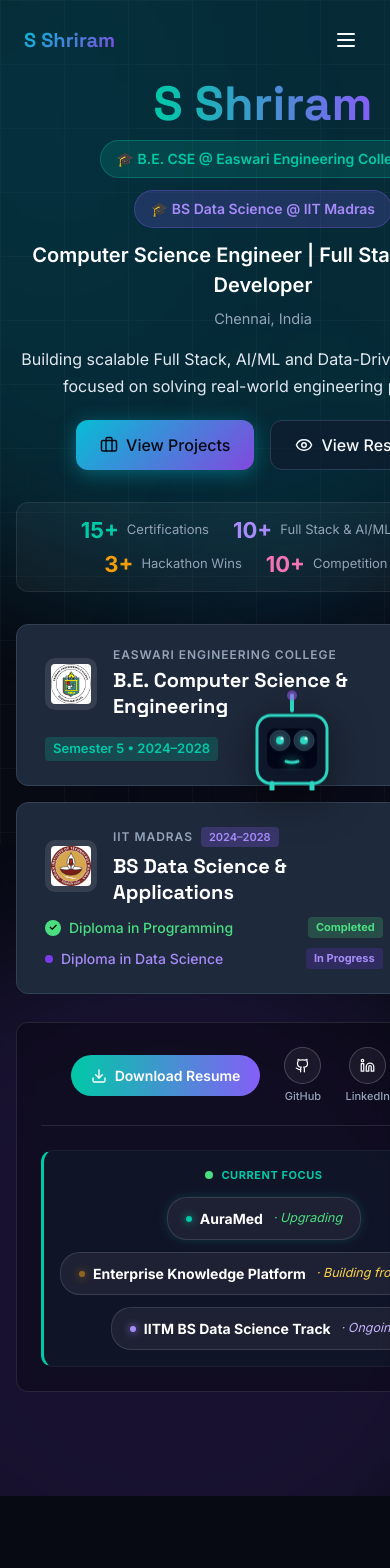
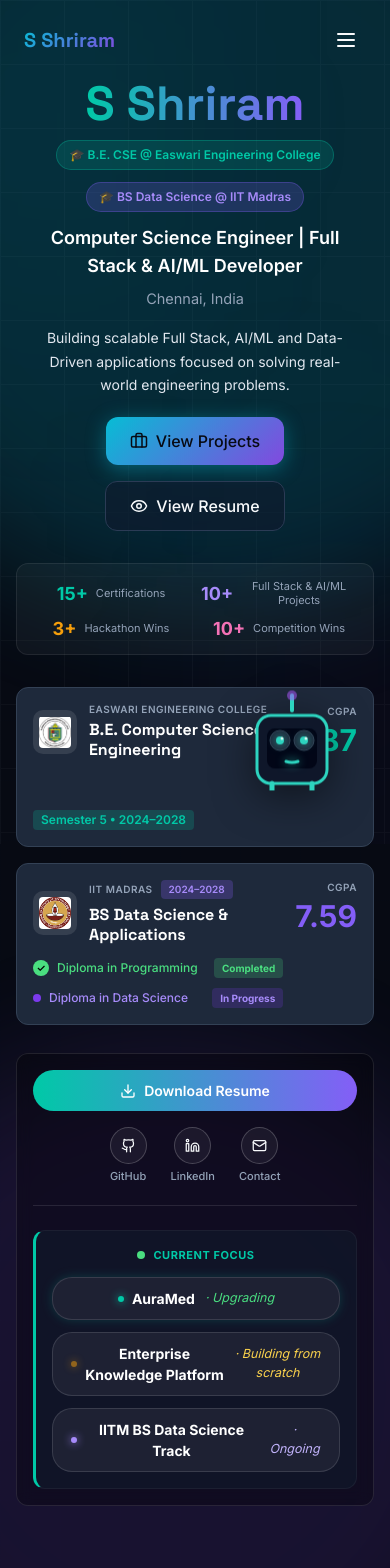
Before and after one commit to shriram-s7/portfolio-s-shriram, a React (Vite) app: page / in a window 390 px wide. Shown: the top 1568 px of the page. Built offline with nearby package versions, Linux system fonts and the light colour scheme; the HTML template or start-up script is replaced by a standard one.

Commit message:
fix: resolve mobile responsiveness in Hero section

```diff
--- a/src/components/portfolio/Hero.tsx
+++ b/src/components/portfolio/Hero.tsx
@@ -92,16 +92,16 @@
           </h1>
 
           {/* Dual Degree Badges */}
-          <div className="flex flex-wrap items-center justify-center gap-3 mb-3 animate-slide-up animation-delay-100">
-            <span className="inline-flex items-center px-4 py-2 rounded-full text-sm font-semibold bg-[#00C9A7]/15 text-[#00C9A7] border border-[#00C9A7]/30 whitespace-nowrap">
+          <div className="flex flex-col md:flex-row items-center justify-center gap-3 mb-3 animate-slide-up animation-delay-100">
+            <span className="inline-flex items-center px-3 py-1.5 md:px-4 md:py-2 rounded-full text-xs md:text-sm font-semibold bg-[#00C9A7]/15 text-[#00C9A7] border border-[#00C9A7]/30 max-w-full text-center whitespace-normal md:whitespace-nowrap">
               🎓 B.E. CSE @ Easwari Engineering College
             </span>
-            <span className="inline-flex items-center px-4 py-2 rounded-full text-sm font-semibold bg-[#845EF7]/20 text-[#A78BFA] border border-[#845EF7]/30 whitespace-nowrap">
+            <span className="inline-flex items-center px-3 py-1.5 md:px-4 md:py-2 rounded-full text-xs md:text-sm font-semibold bg-[#845EF7]/20 text-[#A78BFA] border border-[#845EF7]/30 max-w-full text-center whitespace-normal md:whitespace-nowrap">
               🎓 BS Data Science @ IIT Madras
             </span>
           </div>
 
-          <p className="text-[20px] text-white font-semibold mb-2 animate-slide-up animation-delay-150">
+          <p className="text-lg md:text-[20px] text-white font-semibold mb-2 px-4 md:px-0 text-wrap animate-slide-up animation-delay-150">
             {role}
           </p>
 
@@ -109,7 +109,7 @@
             {location}
           </div>
 
-          <p className="text-[#E2E8F0] text-[16px] leading-[1.7] max-w-2xl mx-auto mb-5 animate-slide-up animation-delay-200">
+          <p className="text-[#E2E8F0] text-sm md:text-[16px] leading-[1.7] max-w-2xl mx-auto mb-5 px-4 md:px-0 animate-slide-up animation-delay-200">
             {summary}
           </p>
 
@@ -130,126 +130,125 @@
           {/* --- SLIM STATS STRIP --- */}
           <div
             ref={statsRef}
-            className="flex flex-wrap md:flex-nowrap items-center justify-center gap-x-6 gap-y-3 rounded-[12px] border w-full max-w-5xl mx-auto mb-8 animate-slide-up animation-delay-350"
+            className="grid grid-cols-2 md:flex md:flex-nowrap items-center justify-center gap-3 md:gap-x-6 md:gap-y-3 rounded-[12px] border w-full max-w-5xl mx-auto mb-8 animate-slide-up animation-delay-350 p-4 md:p-[16px_32px]"
             style={{
               backgroundColor: 'rgba(255, 255, 255, 0.04)',
-              borderColor: 'rgba(255, 255, 255, 0.08)',
-              padding: '16px 32px'
+              borderColor: 'rgba(255, 255, 255, 0.08)'
             }}
           >
             {/* Item 1 */}
-            <div className="flex items-center gap-2 whitespace-nowrap hover:-translate-y-0.5 transition-transform duration-200 ease-out cursor-default">
-              <span className="font-bold text-[22px] text-[#00C9A7] leading-none">{stats.certifications}+</span>
-              <span className="text-[#94A3B8] text-[13px] font-normal">Certifications</span>
+            <div className="flex items-center justify-center md:justify-start gap-2 hover:-translate-y-0.5 transition-transform duration-200 ease-out cursor-default">
+              <span className="font-bold text-lg md:text-[22px] text-[#00C9A7] leading-none shrink-0">{stats.certifications}+</span>
+              <span className="text-[#94A3B8] text-[11px] md:text-[13px] font-normal leading-tight">Certifications</span>
             </div>
 
             <div className="hidden md:block w-[1px] h-5 bg-white/10 shrink-0" />
 
             {/* Item 2 */}
-            <div className="flex items-center gap-2 whitespace-nowrap hover:-translate-y-0.5 transition-transform duration-200 ease-out cursor-default">
-              <span className="font-bold text-[22px] text-[#A78BFA] leading-none">{stats.projects}+</span>
-              <span className="text-[#94A3B8] text-[13px] font-normal">Full Stack & AI/ML Projects</span>
+            <div className="flex items-center justify-center md:justify-start gap-2 hover:-translate-y-0.5 transition-transform duration-200 ease-out cursor-default">
+              <span className="font-bold text-lg md:text-[22px] text-[#A78BFA] leading-none shrink-0">{stats.projects}+</span>
+              <span className="text-[#94A3B8] text-[11px] md:text-[13px] font-normal leading-tight">Full Stack & AI/ML Projects</span>
             </div>
 
             <div className="hidden md:block w-[1px] h-5 bg-white/10 shrink-0" />
 
             {/* Item 3 */}
-            <div className="flex items-center gap-2 whitespace-nowrap hover:-translate-y-0.5 transition-transform duration-200 ease-out cursor-default">
-              <span className="font-bold text-[22px] text-[#F59E0B] leading-none">{stats.hackathons}+</span>
-              <span className="text-[#94A3B8] text-[13px] font-normal">Hackathon Wins</span>
+            <div className="flex items-center justify-center md:justify-start gap-2 hover:-translate-y-0.5 transition-transform duration-200 ease-out cursor-default">
+              <span className="font-bold text-lg md:text-[22px] text-[#F59E0B] leading-none shrink-0">{stats.hackathons}+</span>
+              <span className="text-[#94A3B8] text-[11px] md:text-[13px] font-normal leading-tight">Hackathon Wins</span>
             </div>
 
             <div className="hidden md:block w-[1px] h-5 bg-white/10 shrink-0" />
 
             {/* Item 4 */}
-            <div className="flex items-center gap-2 whitespace-nowrap hover:-translate-y-0.5 transition-transform duration-200 ease-out cursor-default">
-              <span className="font-bold text-[22px] text-[#F472B6] leading-none">{stats.competitions}+</span>
-              <span className="text-[#94A3B8] text-[13px] font-normal">Competition Wins</span>
+            <div className="flex items-center justify-center md:justify-start gap-2 hover:-translate-y-0.5 transition-transform duration-200 ease-out cursor-default">
+              <span className="font-bold text-lg md:text-[22px] text-[#F472B6] leading-none shrink-0">{stats.competitions}+</span>
+              <span className="text-[#94A3B8] text-[11px] md:text-[13px] font-normal leading-tight">Competition Wins</span>
             </div>
           </div>
 
           {/* --- EDUCATION CARDS --- */}
           <div className="grid grid-cols-1 md:grid-cols-2 gap-4 w-full max-w-5xl mx-auto mb-7 items-stretch animate-slide-up animation-delay-375">
             {/* Card 1 - Easwari Engineering College */}
-            <div className="bg-[#1E293B] border border-[#334155] rounded-xl p-[24px_28px] min-h-[160px] flex flex-col justify-between hover:border-[#00C9A7]/50 transition-all duration-300 text-left">
-              <div className="flex justify-between items-start gap-4 h-full w-full">
+            <div className="bg-[#1E293B] border border-[#334155] rounded-xl p-4 md:p-[24px_28px] min-h-[160px] flex flex-col justify-between hover:border-[#00C9A7]/50 transition-all duration-300 text-left">
+              <div className="flex justify-between items-start gap-3 md:gap-4 h-full w-full">
                 <div className="flex flex-col justify-between h-full flex-1">
                   {/* Header Row */}
-                  <div className="flex items-center gap-4">
+                  <div className="flex items-center gap-3 md:gap-4">
                     {!eecLogoError ? (
                       <img
                         src="/logos/eec.png"
                         alt="Easwari Logo"
-                        className="w-[52px] h-[52px] object-contain rounded-[10px] bg-white/10 p-[6px] shrink-0"
+                        className="w-11 h-11 md:w-[52px] md:h-[52px] object-contain rounded-[10px] bg-white/10 p-[6px] shrink-0"
                         onError={() => setEecLogoError(true)}
                       />
                     ) : (
-                      <div className="w-[52px] h-[52px] rounded-full bg-[#00C9A7]/20 text-[#00C9A7] text-[14px] font-bold flex items-center justify-center shrink-0">
+                      <div className="w-11 h-11 md:w-[52px] md:h-[52px] rounded-full bg-[#00C9A7]/20 text-[#00C9A7] text-xs md:text-[14px] font-bold flex items-center justify-center shrink-0">
                         EEC
                       </div>
                     )}
                     <div>
-                      <p className="text-[12px] tracking-[0.08em] text-[#94A3B8] font-semibold uppercase leading-none">EASWARI ENGINEERING COLLEGE</p>
-                      <h4 className="font-bold text-[20px] text-white leading-[1.3] mt-1.5">B.E. Computer Science & Engineering</h4>
+                      <p className="text-[10px] md:text-[12px] tracking-[0.05em] md:tracking-[0.08em] text-[#94A3B8] font-semibold uppercase leading-none">EASWARI ENGINEERING COLLEGE</p>
+                      <h4 className="font-bold text-base md:text-[20px] text-white leading-[1.3] mt-1.5">B.E. Computer Science & Engineering</h4>
                     </div>
                   </div>
                   <div className="mt-4">
-                    <span className="inline-flex items-center px-2 py-0.5 rounded text-[13px] font-semibold bg-[#00C9A7]/20 text-[#00C9A7]">
+                    <span className="inline-flex items-center px-2 py-0.5 rounded text-xs md:text-[13px] font-semibold bg-[#00C9A7]/20 text-[#00C9A7]">
                       Semester 5 • 2024–2028
                     </span>
                   </div>
                 </div>
                 <div className="text-right shrink-0">
-                  <p className="text-[12px] text-[#94A3B8] uppercase tracking-wider font-semibold">CGPA</p>
-                  <p className="text-[40px] font-extrabold text-[#00C9A7] leading-none mt-1.5">8.87</p>
+                  <p className="text-[10px] md:text-[12px] text-[#94A3B8] uppercase tracking-wider font-semibold">CGPA</p>
+                  <p className="text-3xl md:text-[40px] font-extrabold text-[#00C9A7] leading-none mt-1.5">8.87</p>
                 </div>
               </div>
             </div>
 
             {/* Card 2 - IIT Madras */}
-            <div className="bg-[#1E293B] border border-[#334155] rounded-xl p-[24px_28px] min-h-[160px] flex flex-col justify-between hover:border-[#845EF7]/50 transition-all duration-300 text-left">
-              <div className="flex justify-between items-start gap-4 h-full w-full">
+            <div className="bg-[#1E293B] border border-[#334155] rounded-xl p-4 md:p-[24px_28px] min-h-[160px] flex flex-col justify-between hover:border-[#845EF7]/50 transition-all duration-300 text-left">
+              <div className="flex justify-between items-start gap-3 md:gap-4 h-full w-full">
                 <div className="flex flex-col justify-between h-full flex-1">
                   {/* Header Row */}
-                  <div className="flex items-center gap-4">
+                  <div className="flex items-center gap-3 md:gap-4">
                     {!iitmLogoError ? (
                       <img
                         src="/logos/iitm.png"
                         alt="IIT Madras Logo"
-                        className="w-[52px] h-[52px] object-contain rounded-[10px] bg-white/10 p-[6px] shrink-0"
+                        className="w-11 h-11 md:w-[52px] md:h-[52px] object-contain rounded-[10px] bg-white/10 p-[6px] shrink-0"
                         onError={() => setIitmLogoError(true)}
                       />
                     ) : (
-                      <div className="w-[52px] h-[52px] rounded-full bg-[#A78BFA]/20 text-[#A78BFA] text-[14px] font-bold flex items-center justify-center shrink-0">
+                      <div className="w-11 h-11 md:w-[52px] md:h-[52px] rounded-full bg-[#A78BFA]/20 text-[#A78BFA] text-xs md:text-[14px] font-bold flex items-center justify-center shrink-0">
                         IIT
                       </div>
                     )}
                     <div>
                       <div className="flex flex-wrap items-center gap-2">
-                        <p className="text-[12px] tracking-[0.08em] text-[#94A3B8] font-semibold uppercase leading-none">IIT MADRAS</p>
-                        <span className="inline-flex items-center px-2 py-0.5 rounded text-[11px] font-semibold bg-[#845EF7]/25 text-[#A78BFA]">
+                        <p className="text-[10px] md:text-[12px] tracking-[0.05em] md:tracking-[0.08em] text-[#94A3B8] font-semibold uppercase leading-none">IIT MADRAS</p>
+                        <span className="inline-flex items-center px-2 py-0.5 rounded text-[10px] md:text-[11px] font-semibold bg-[#845EF7]/25 text-[#A78BFA]">
                           2024–2028
                         </span>
                       </div>
-                      <h4 className="font-bold text-[20px] text-white leading-[1.3] mt-1.5">BS Data Science & Applications</h4>
+                      <h4 className="font-bold text-base md:text-[20px] text-white leading-[1.3] mt-1.5">BS Data Science & Applications</h4>
                     </div>
                   </div>
 
                   {/* Two-row Diploma Tracker */}
                   <div className="mt-3 flex flex-col gap-[10px]">
                     {/* Row 1: Completed */}
-                    <div className="flex items-center justify-between text-[14px] max-w-sm">
+                    <div className="flex items-center justify-between text-xs md:text-[14px] max-w-sm">
                       <div className="flex items-center gap-2">
                         <span className="w-4 h-4 rounded-full bg-[#4ADE80] text-black font-extrabold flex items-center justify-center text-[10px] shrink-0">✓</span>
                         <span className="text-[#4ADE80] font-medium">Diploma in Programming</span>
                       </div>
-                      <span className="inline-flex items-center px-2 py-0.5 rounded text-[11px] font-bold bg-[#4ADE80]/20 text-[#4ADE80] shrink-0">
+                      <span className="inline-flex items-center px-2 py-0.5 rounded text-[10px] md:text-[11px] font-bold bg-[#4ADE80]/20 text-[#4ADE80] shrink-0">
                         Completed
                       </span>
                     </div>
 
                     {/* Row 2: In Progress */}
-                    <div className="flex items-center justify-between text-[14px] max-w-sm">
+                    <div className="flex items-center justify-between text-xs md:text-[14px] max-w-sm">
                       <div className="flex items-center gap-2">
                         <span className="relative flex h-2 w-2 shrink-0">
                           <span className="animate-pulse-dot absolute inline-flex h-full w-full rounded-full bg-[#7C3AED]"></span>
@@ -257,7 +256,7 @@
                         </span>
                         <span className="text-[#A78BFA] font-medium">Diploma in Data Science</span>
                       </div>
-                      <span className="inline-flex items-center px-2 py-0.5 rounded text-[11px] font-bold bg-[#7C3AED]/20 text-[#A78BFA] shrink-0">
+                      <span className="inline-flex items-center px-2 py-0.5 rounded text-[10px] md:text-[11px] font-bold bg-[#7C3AED]/20 text-[#A78BFA] shrink-0">
                         In Progress
                       </span>
                     </div>
@@ -265,28 +264,30 @@
                 </div>
 
                 <div className="text-right shrink-0">
-                  <p className="text-[12px] text-[#94A3B8] uppercase tracking-wider font-semibold">CGPA</p>
-                  <p className="text-[40px] font-extrabold text-[#845EF7] leading-none mt-1.5">7.59</p>
+                  <p className="text-[10px] md:text-[12px] text-[#94A3B8] uppercase tracking-wider font-semibold">CGPA</p>
+                  <p className="text-3xl md:text-[40px] font-extrabold text-[#845EF7] leading-none mt-1.5">7.59</p>
                 </div>
               </div>
             </div>
           </div>
 
           {/* --- MERGED ACTIONS & STATUS CARD --- */}
-          <div className="w-full max-w-5xl mx-auto mb-6 p-6 md:py-6 md:px-7 bg-black/30 backdrop-blur border border-white/10 rounded-xl flex flex-col items-center justify-center gap-4 animate-slide-up animation-delay-385">
+          <div className="w-full max-w-5xl mx-auto mb-6 p-4 md:py-6 md:px-7 bg-black/30 backdrop-blur border border-white/10 rounded-xl flex flex-col items-center justify-center gap-4 animate-slide-up animation-delay-385">
             {/* Row 1: Action Icon-Buttons */}
-            <div className="flex flex-wrap items-center justify-center gap-6">
+            <div className="flex flex-col md:flex-row items-center justify-center gap-4 md:gap-6 w-full">
               {/* Resume Button */}
               <a
                 href="/S_Shriram_Resume.pdf"
                 download="S_Shriram_Resume.pdf"
-                className="bg-gradient-to-r from-[#00C9A7] to-[#845EF7] text-white text-[14px] font-semibold rounded-full py-2.5 px-5 flex items-center gap-2 hover:scale-105 transition-all duration-300 shrink-0"
+                className="w-full md:w-auto justify-center bg-gradient-to-r from-[#00C9A7] to-[#845EF7] text-white text-[14px] font-semibold rounded-full py-2.5 px-5 flex items-center gap-2 hover:scale-105 transition-all duration-300 shrink-0"
                 title="Download Resume"
               >
                 <Download size={16} />
                 <span>Download Resume</span>
               </a>
 
+              {/* Icons Group */}
+              <div className="flex items-center justify-center gap-6">
                 {/* GitHub Button */}
                 <div className="flex flex-col items-center gap-1">
                   <a
@@ -327,6 +328,7 @@
                   <span className="text-[11px] text-[#94A3B8] font-medium">Contact</span>
                 </div>
               </div>
+            </div>
 
             {/* Divider Line */}
             <div className="w-full h-[1px] bg-white/10 my-1" />
@@ -343,7 +345,7 @@
               </div>
 
               {/* Chips row */}
-              <div className="flex flex-wrap justify-center gap-3">
+              <div className="flex flex-col md:flex-row items-center w-full md:w-auto justify-center gap-3">
                 {/* AuraMed */}
                 <button
                   onClick={() => {
@@ -352,7 +354,7 @@
                     });
                     window.dispatchEvent(event);
                   }}
-                  className="inline-flex items-center gap-2 rounded-[20px] border hover:border-[#00C9A7]/40 hover:bg-white/[0.1] text-white text-[14px] font-semibold whitespace-nowrap hover:scale-105 transition-all duration-200 cursor-pointer"
+                  className="inline-flex items-center gap-2 rounded-[20px] border hover:border-[#00C9A7]/40 hover:bg-white/[0.1] text-white text-[14px] font-semibold whitespace-normal md:whitespace-nowrap hover:scale-105 transition-all duration-200 cursor-pointer w-full md:w-auto justify-center text-center"
                   style={{
                     padding: '10px 18px',
                     backgroundColor: 'rgba(255, 255, 255, 0.06)',
@@ -368,7 +370,7 @@
 
                 {/* Enterprise Knowledge Platform */}
                 <span
-                  className="inline-flex items-center gap-2 rounded-[20px] border hover:border-[#F59E0B]/40 hover:bg-white/[0.1] text-white text-[14px] font-semibold whitespace-nowrap transition-all duration-200"
+                  className="inline-flex items-center gap-2 rounded-[20px] border hover:border-[#F59E0B]/40 hover:bg-white/[0.1] text-white text-[14px] font-semibold whitespace-normal md:whitespace-nowrap transition-all duration-200 w-full md:w-auto justify-center text-center"
                   style={{
                     padding: '10px 18px',
                     backgroundColor: 'rgba(255, 255, 255, 0.06)',
@@ -383,7 +385,7 @@
                 {/* IITM BS Data Science Track */}
                 <a
                   href="#education"
-                  className="inline-flex items-center gap-2 rounded-[20px] border hover:border-[#A78BFA]/40 hover:bg-white/[0.1] text-white text-[14px] font-semibold whitespace-nowrap hover:scale-105 transition-all duration-200"
+                  className="inline-flex items-center gap-2 rounded-[20px] border hover:border-[#A78BFA]/40 hover:bg-white/[0.1] text-white text-[14px] font-semibold whitespace-normal md:whitespace-nowrap hover:scale-105 transition-all duration-200 w-full md:w-auto justify-center text-center"
                   style={{
                     padding: '10px 18px',
                     backgroundColor: 'rgba(255, 255, 255, 0.06)',
```
Lines whose indentation alone changed are shown as unchanged.
